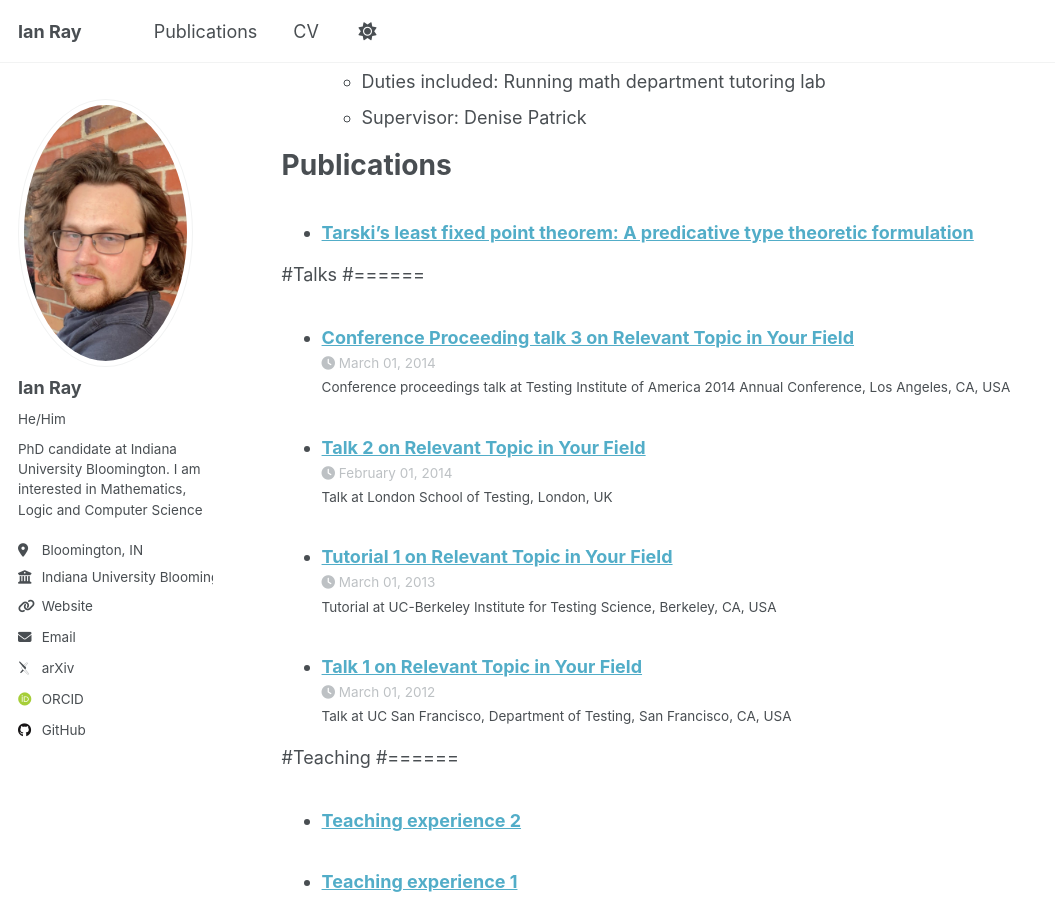
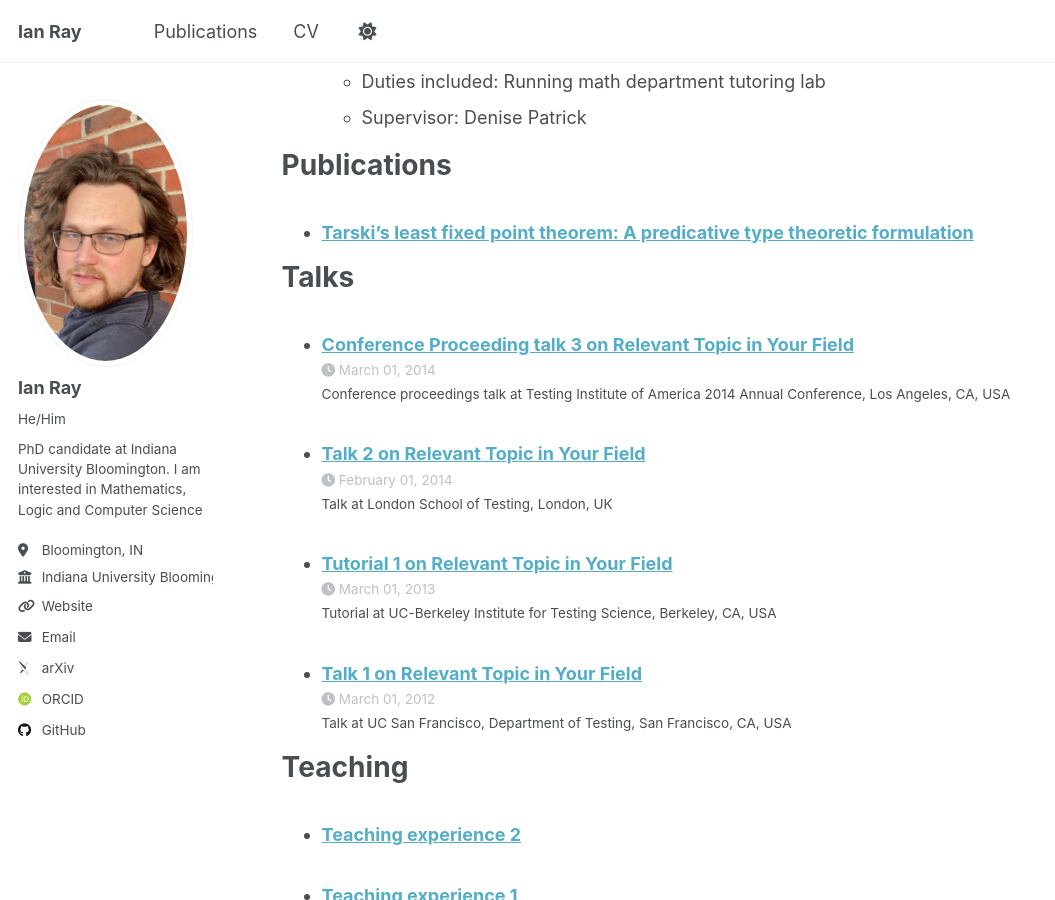
Before and after one commit to IanRay11/IanRay11.github.io, a Jekyll site: the page built from _pages/cv.md, in a window 1280 px wide and 900 px high, scrolled down 654 px. Shown: the whole window, without its empty margins (0-1055 px from the left). Built offline with Jekyll 4.4.1, drawn with Linux system fonts in a browser that asks for light colours; some web fonts are replaced; a script that is not in the unit is left out.

Commit message:
Update cv.md

```diff
--- a/_pages/cv.md
+++ b/_pages/cv.md
@@ -39,14 +39,14 @@ Publications
     {% include archive-single-cv.html %}
   {% endfor %}</ul>
 
-#Talks
-#======
+Talks
+======
   <ul>{% for post in site.talks reversed %}
     {% include archive-single-talk-cv.html  %}
   {% endfor %}</ul>
 
-#Teaching
-#======
+Teaching
+======
   <ul>{% for post in site.teaching reversed %}
     {% include archive-single-cv.html %}
   {% endfor %}</ul>
```
